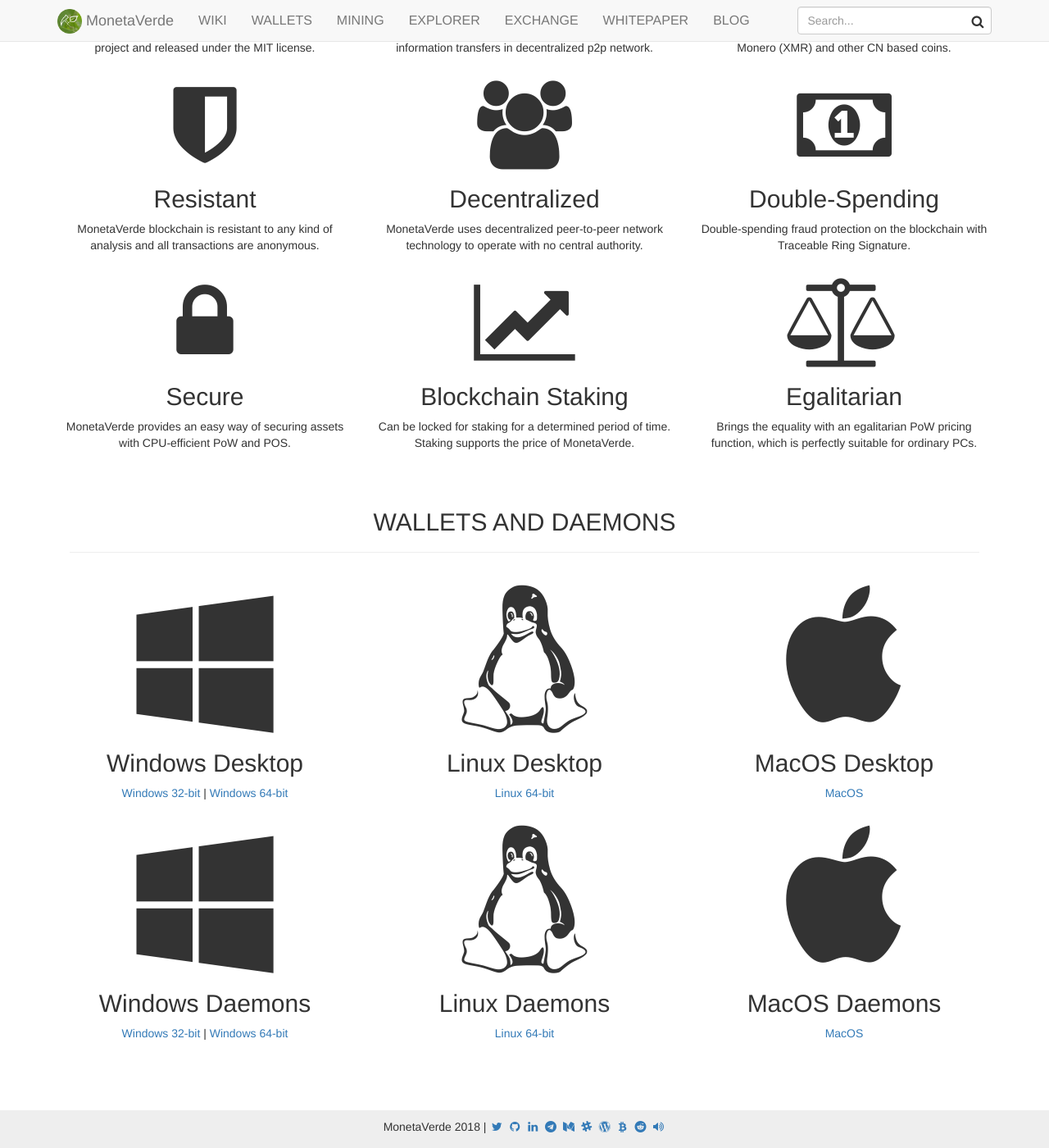
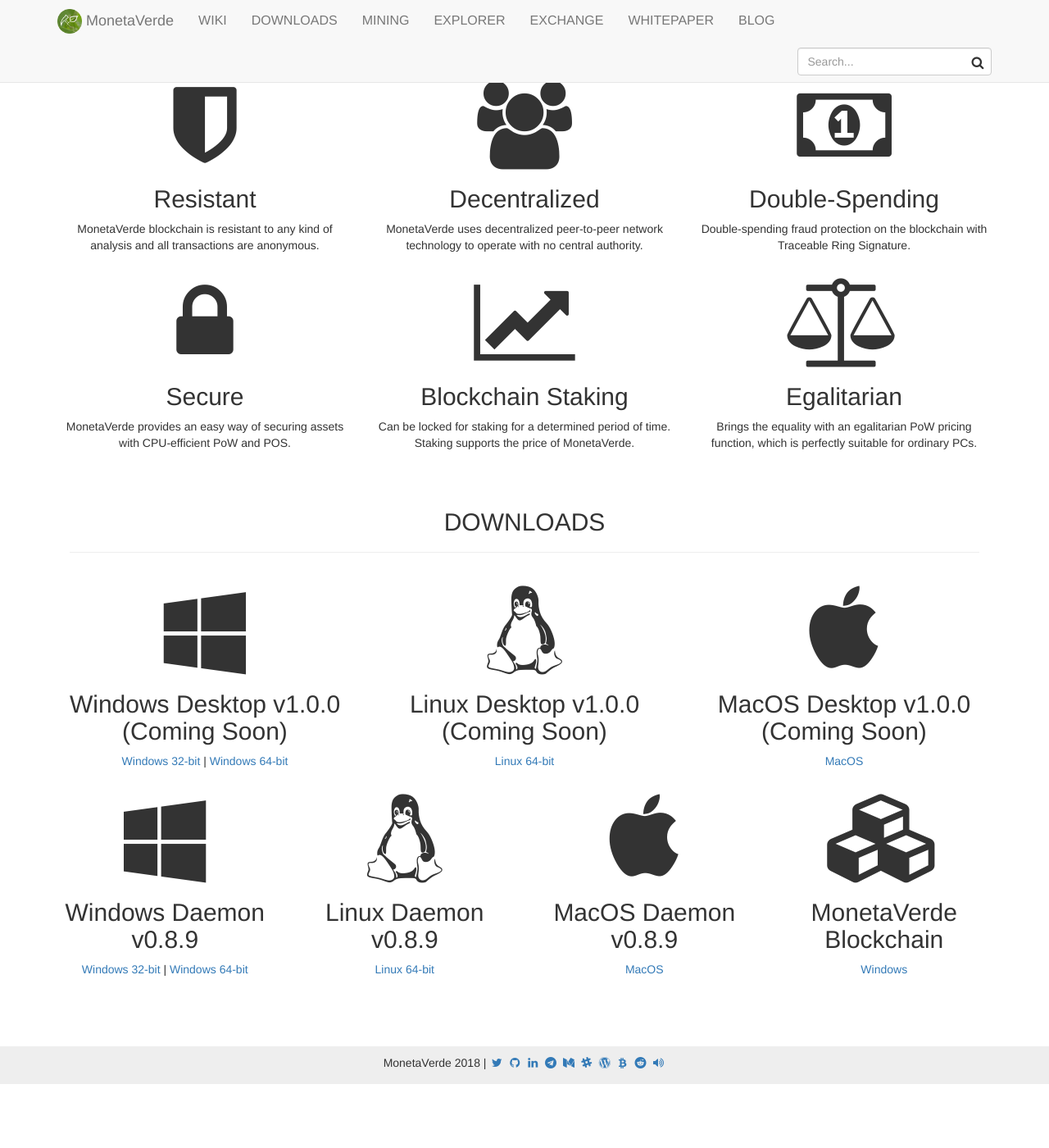
Before and after one commit to ammogcoder/www, a Jekyll site: the page built from index.html, in a window 1280 px wide and 1400 px high, scrolled down 1999 px. Shown: the whole window at 82% size. Built offline with Jekyll 4.4.1, drawn with Linux system fonts in a browser that asks for light colours; nearby versions of some CDN libraries; after the commit the page ends 3321 px from its top, so only the background shows below that.

Commit message:
website v0.3.0

```diff
--- a/_config.yml
+++ b/_config.yml
@@ -66,24 +66,27 @@
 feature-definition-09: Brings the equality with an egalitarian PoW pricing function, which is perfectly suitable for ordinary PCs.
 
 # Wallets and Services
-windows-icon: fa fa-windows fa-5x
-linux-icon: fa fa-linux fa-5x
-macos-icon: fa fa-apple fa-5x
-desktop-windows-title: Windows Desktop
-desktop-linux-title: Linux Desktop
-desktop-macos-title: MacOS Desktop
-daemons-windows-title: Windows Daemons
-daemons-linux-title: Linux Daemons
-daemons-macos-title: MacOS Daemons
+windows-icon: fa fa-windows fa-3x
+linux-icon: fa fa-linux fa-3x
+macos-icon: fa fa-apple fa-3x
+blockchain-icon: fa fa-cubes fa-3x
+desktop-windows-title: Windows Desktop v1.0.0 (Coming Soon)
+desktop-linux-title: Linux Desktop v1.0.0 (Coming Soon)
+desktop-macos-title: MacOS Desktop v1.0.0 (Coming Soon)
+daemons-windows-title: Windows Daemon v0.8.9
+daemons-linux-title: Linux Daemon v0.8.9
+daemons-macos-title: MacOS Daemon v0.8.9
 desktop-windows-32bit: #
 desktop-windows-64bit: #
 desktop-linux-64bit: #
 desktop-macos: #
-daemons-windows-32bit: #
-daemons-windows-64bit: #
-daemons-linux-64bit: #
-daemons-macos: #
-monetaverde-version: #
+daemons-windows-32bit: https://github.com/monetaverde/monetaverde/releases/download/v0.8.9/monetaverde-daemons-0.8.9-win32.zip
+daemons-windows-64bit: https://github.com/monetaverde/monetaverde/releases/download/v0.8.9/monetaverde-daemons-0.8.9-win64.zip
+daemons-linux-64bit: https://github.com/monetaverde/monetaverde/releases/download/v0.8.9/monetaverde-daemons-0.8.9-linux64.zip
+daemons-macos: https://github.com/monetaverde/monetaverde/releases/download/v0.8.9/monetaverde-daemons-0.8.9-macos.zip
+monetaverde-version: 0.8.9
+monetaverde-blockchain: https://s3.amazonaws.com/monetaverde/blockchain-windows.zip
+monetaverde-blockchain-title: MonetaVerde Blockchain
 
 
 # Build settings
@@ -111,7 +114,7 @@
     sectionid: blog
 
 - scope:
-    path: _docs
+    path: _wiki
     type: docs
   values:
     layout: docs
--- a/_data/docs.yml
+++ b/_data/wiki.yml
@@ -1,10 +1,10 @@
 - title: PROJECT
-  docs:
+  wiki:
   - home
 
 
 - title: JEKYLL THEME
-  docs:
+  wiki:
   - welcome
   - themes
   - customization
--- a/_includes/topnav.html
+++ b/_includes/topnav.html
@@ -13,8 +13,8 @@
         </div>
         <div id="navbar" class="collapse navbar-collapse">
             <ul class="nav navbar-nav">
-                <li {% if page.sectionid=='docs' %} class="active" {% endif %}><a href="{{ "#" | prepend: site.baseurl }}">WIKI</a></li>
-                <li {% if page.sectionid=='wallets' %} class="active" {% endif %}><a href="{{ "#wallets" }}">WALLETS</a></li>
+                <li {% if page.sectionid=='wiki' %} class="active" {% endif %}><a href="{{ "#" | prepend: site.baseurl }}">WIKI</a></li>
+                <li {% if page.sectionid=='wallets' %} class="active" {% endif %}><a href="{{ "#downloads" }}">DOWNLOADS</a></li>
                 <li {% if page.sectionid=='research' %} class="active" {% endif %}><a href="{{ "#" | prepend: site.baseurl }}">MINING</a></li>
                 <li {% if page.sectionid=='roadmap' %} class="active" {% endif %}><a href="{{ "#" | prepend: site.baseurl }}">EXPLORER</a></li>
                 <li {% if page.sectionid=='roadmap' %} class="active" {% endif %}><a href="{{ "#" | prepend: site.baseurl }}">EXCHANGE</a></li>
--- a/index.html
+++ b/index.html
@@ -105,9 +105,9 @@
     <br>
     <br>
 
-    <section id="wallets">
+    <section id="downloads">
         <div class="col-lg-12 text-center">
-            <h2 class="section-heading">WALLETS AND DAEMONS</h2>
+            <h2 class="section-heading">DOWNLOADS</h2>
             <hr class="small">
         </div>
     <div class="row">
@@ -129,20 +129,25 @@
     </div>
 
     <div class="row">
-        <div class="col-sm-4">
+        <div class="col-sm-3">
             <h1 class="text-center"><i class="{{site.windows-icon}}" aria-hidden="true"></i></h1>
             <h2 class="text-center">{{site.daemons-windows-title}}</h2>
             <p class="text-center"><a href="{{site.daemons-windows-32bit}}">Windows 32-bit</a> | <a href="{{site.daemons-windows-64bit}}">Windows 64-bit</a></p>
         </div>
-        <div class="col-sm-4">
+        <div class="col-sm-3">
             <h1 class="text-center"><i class="{{site.linux-icon}}" aria-hidden="true"></i></h1>
             <h2 class="text-center">{{site.daemons-linux-title}}</h2>
             <p class="text-center"><a href="{{site.daemons-linux-64bit}}">Linux 64-bit</a></p>
         </div>
-        <div class="col-sm-4">
+        <div class="col-sm-3">
             <h1 class="text-center"><i class="{{site.macos-icon}}" aria-hidden="true"></i></h1>
             <h2 class="text-center">{{site.daemons-macos-title}}</h2>
             <p class="text-center"><a href="{{site.daemons-macos}}">MacOS</a></p>
+        </div>
+        <div class="col-sm-3">
+            <h1 class="text-center"><i class="{{site.blockchain-icon}}" aria-hidden="true"></i></h1>
+            <h2 class="text-center">{{site.monetaverde-blockchain-title}}</h2>
+            <p class="text-center"><a href="{{site.monetaverde-blockchain}}">Windows</a></p>
         </div>
     </div>
     </section>
```
Also changed, not shown: README.md, _wiki/jekyll-theme/bootstrap.md (renamed from _docs/jekyll-theme/bootstrap.md), _wiki/jekyll-theme/cheatsheet.md (renamed from _docs/jekyll-theme/cheatsheet.md), _wiki/jekyll-theme/customization.md (renamed from _docs/jekyll-theme/customization.md), _wiki/jekyll-theme/font-awesome.md (renamed from _docs/jekyll-theme/font-awesome.md), _wiki/jekyll-theme/themes.md (renamed from _docs/jekyll-theme/themes.md), _wiki/jekyll-theme/welcome.md (renamed from _docs/jekyll-theme/welcome.md), _wiki/project/home.md (renamed from _docs/project/home.md).
